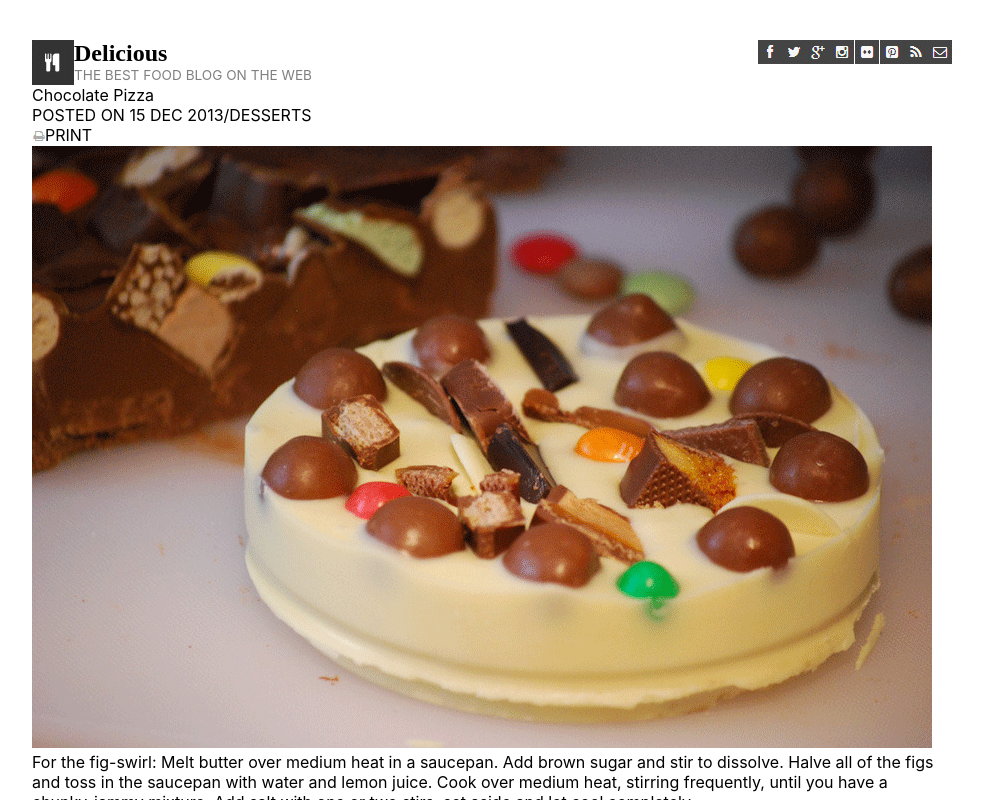
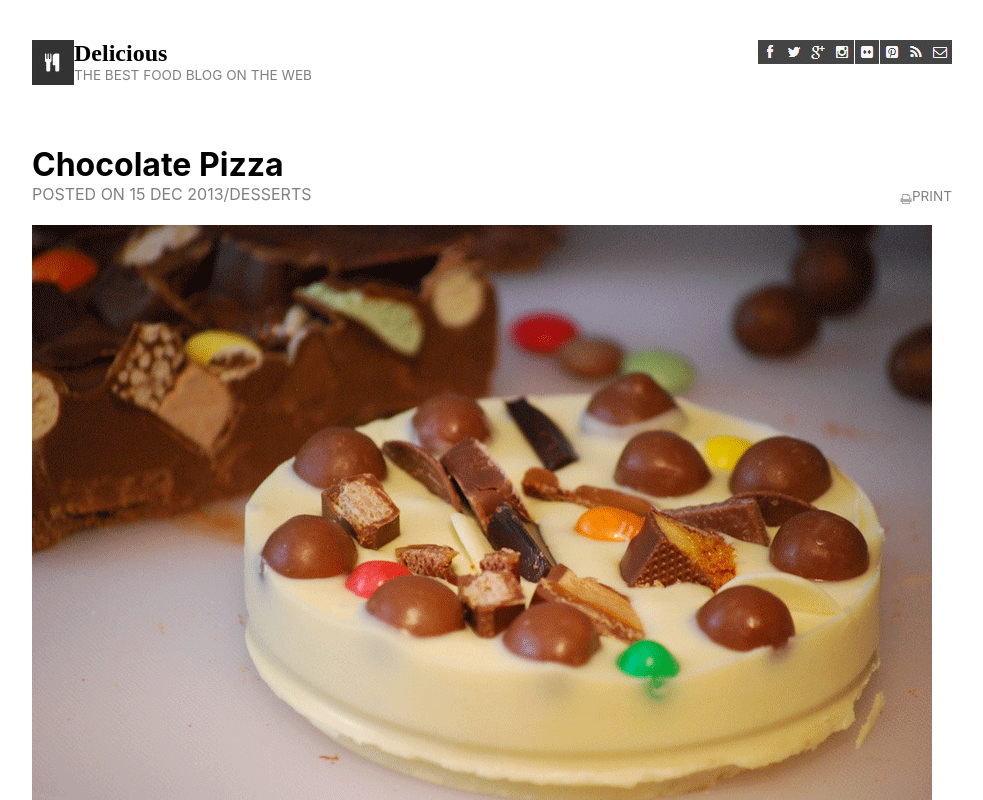
Before and after one commit to jeffIrvine/chocolate-pizza, a React (Create React App) app: page / in a window 1280 px wide. Shown: the top 800 px of the page, without its empty margins (148-1131 px from the left). Built offline with nearby package versions, Linux system fonts and the light colour scheme.

Commit message:
title alignment

```diff
--- a/src/App.css
+++ b/src/App.css
@@ -6,12 +6,6 @@
 .App-logo {
   height: 40vmin;
   pointer-events: none;
-}
-
-@media (prefers-reduced-motion: no-preference) {
-  .App-logo {
-    animation: App-logo-spin infinite 20s linear;
-  }
 }
 
 .App-header {
@@ -23,19 +17,6 @@
   justify-content: center;
   font-size: calc(10px + 2vmin);
   color: white;
-}
-
-.App-link {
-  color: #61dafb;
-}
-
-@keyframes App-logo-spin {
-  from {
-    transform: rotate(0deg);
-  }
-  to {
-    transform: rotate(360deg);
-  }
 }
 
 body {
@@ -69,3 +50,29 @@ body {
   font-size: 0.85em;
   color: gray;
 }
+
+.title-div {
+  display: flex;
+  justify-content: space-between;
+  margin-bottom: 20px;
+  margin-top: 60px;
+}
+
+
+.title-text {
+  font-weight: bold;
+  font-size: 2em;
+}
+
+.subtitle-text {
+  color: gray;
+
+}
+
+.print-div {
+  display: flex;
+  justify-content: right;
+  align-items: flex-end;
+  color: gray;
+  font-size: .85em;
+}
--- a/src/Title.js
+++ b/src/Title.js
@@ -4,12 +4,14 @@ import print from './assets/print-icon.png';
 export default class Title extends Component {
     render() {
         return (
-            <div>
-                <div className='title-text'>
-                    Chocolate Pizza
-                </div>
-                <div className='subtitle-text'>
-                    POSTED ON 15 DEC 2013/DESSERTS
+            <div className='title-div'>
+                <div className='left-title-div'>
+                    <div className='title-text'>
+                        Chocolate Pizza
+                    </div>
+                    <div className='subtitle-text'>
+                        POSTED ON 15 DEC 2013/DESSERTS
+                    </div>
                 </div>
                 <div className="print-div">
                     <img src={print} alt='print icon' />
```
